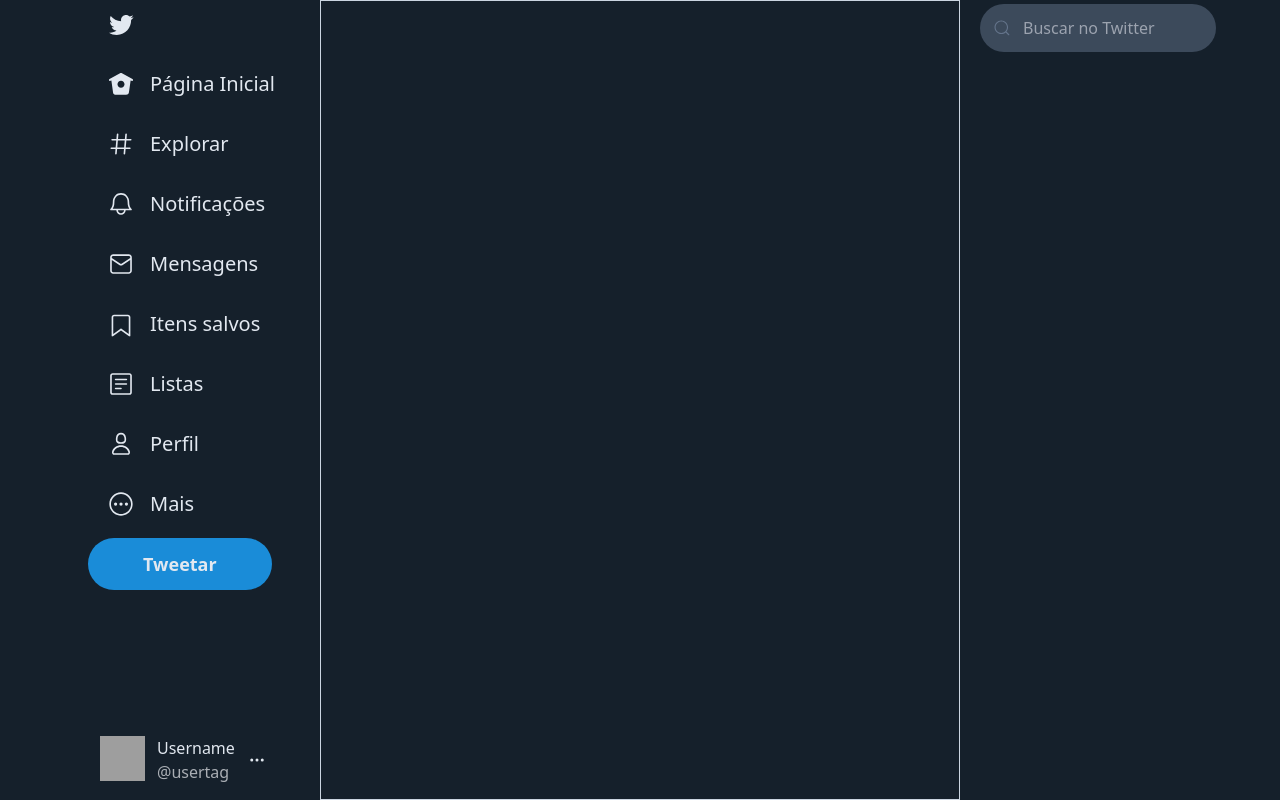
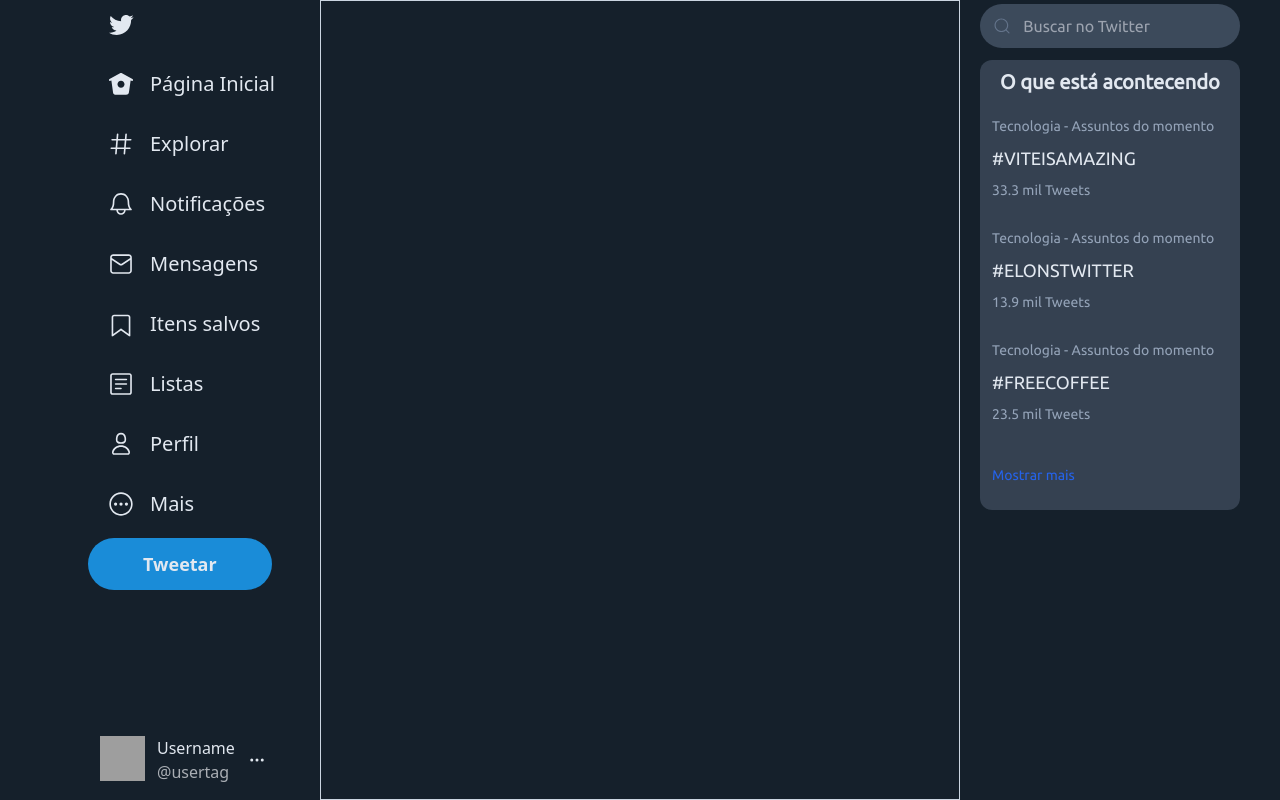
Before and after one commit to Sir-Aguiar/desktop-twitter-clone, a React (Vite) app: page / in a window 1280 px wide. Built offline with nearby package versions, Linux system fonts and the light colour scheme; grey boxes are pictures that could not be loaded.

Commit message:
Finishing trading

```diff
--- a/src/components/aside/Aside.tsx
+++ b/src/components/aside/Aside.tsx
@@ -10,7 +10,27 @@ const Aside: React.FC = () => {
         <input type="text" placeholder="Buscar no Twitter" />
       </div>
       <div className="about-now">
+        <h1 className="py-2 px-5 font-bold text-xl">O que está acontecendo</h1>
+        <div className="trading-topic">
+          <div className="topic ">Tecnologia - Assuntos do momento</div>
+          <div className="title">#VITEISAMAZING</div>
+          <div className="count">33.3 mil Tweets</div>
+        </div>
+        <div className="trading-topic">
+          <div className="topic">Tecnologia - Assuntos do momento</div>
+          <div className="title">#ELONSTWITTER</div>
+          <div className="count">13.9 mil Tweets</div>
 
+        </div>
+        <div className="trading-topic">
+          <div className="topic">Tecnologia - Assuntos do momento</div>
+          <div className="title">#FREECOFFEE</div>
+          <div className="count">23.5 mil Tweets</div>
+
+        </div>
+        <div className="show-more">
+          <a href="">Mostrar mais</a>
+        </div>
       </div>
     </aside>
   );
--- a/src/styles/aside.css
+++ b/src/styles/aside.css
@@ -1,5 +1,5 @@
 .main-aside {
-  @apply h-full min-h-full w-1/4 bg-twitter-blue pl-5 pr-16 pt-1;
+  @apply font-Ubuntu h-full min-h-full w-1/4 bg-twitter-blue pl-5 pr-10 pt-1;
 }
 .search-bar {
   @apply w-full px-3 bg-slate-500 bg-opacity-50 rounded-full flex items-center border-[1px] border-transparent focus-within:border-blue-600 transition-all duration-100;
@@ -8,9 +8,26 @@
   @apply h-full p-3 w-full bg-transparent outline-none;
 }
 .search-bar:focus-within svg {
-  @apply fill-blue-600
+  @apply fill-blue-600;
 }
 .search-bar svg {
   @apply w-[20px] h-[20px] fill-slate-500;
 }
-/*border-[1px] border-blue-600*/
+.about-now {
+  @apply bg-slate-500 bg-opacity-40 h-[450px] w-full text-slate-200 rounded-xl my-3 flex flex-col;
+}
+.trading-topic {
+  @apply h-28 w-full hover:bg-slate-500 hover:bg-opacity-10 transition-all duration-300 cursor-pointer flex flex-col gap-2 p-3;
+}
+.title {
+  @apply text-lg;
+}
+.topic {
+  @apply text-sm font-thin text-slate-400;
+}
+.count {
+  @apply text-sm text-slate-400;
+}
+.show-more {
+  @apply text-blue-600 text-sm font-thin flex-1 rounded-b-lg hover:bg-slate-500 hover:bg-opacity-10 flex items-center p-3 cursor-pointer;
+}
```
Also changed, not shown: src/components/aside/ShowMore.tsx (added).
